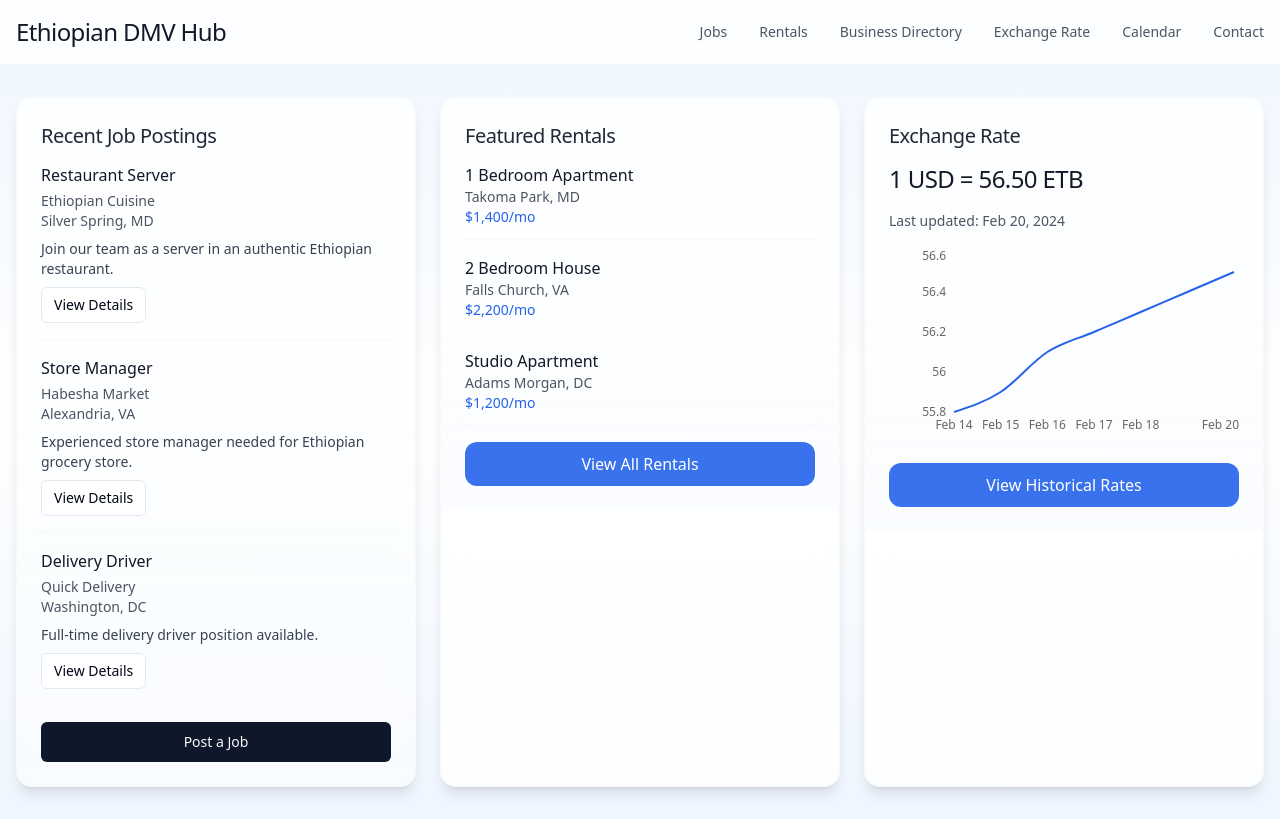
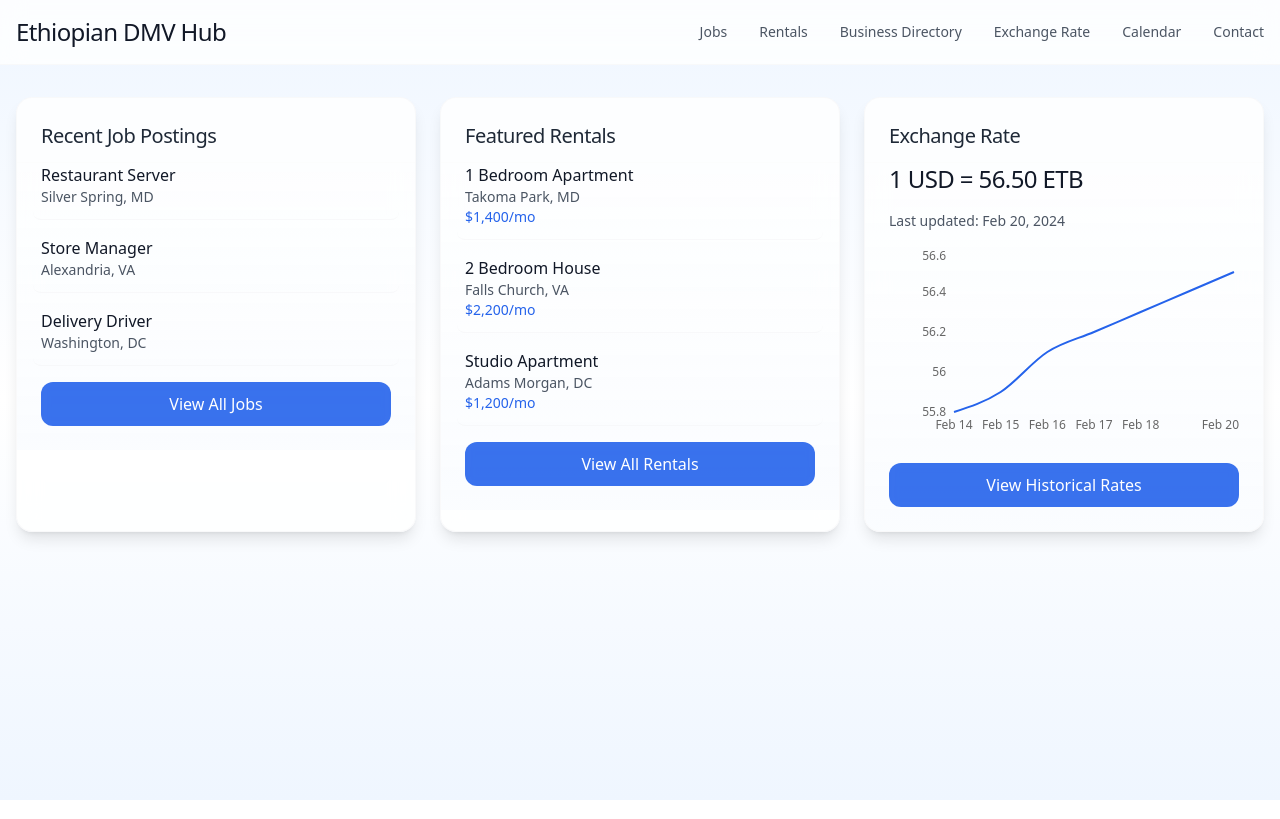
Before and after one commit to beka10f/ethioconnect-hub, a React (Vite) app: page / in a window 1280 px wide. Built offline with nearby package versions, Linux system fonts and the light colour scheme.

Commit message:
Reverted to edit f661390d-57f3-4d40-b1f6-7bcf73f80ee7: "Remove Business Directory and Calendar
This commit removes the Business Directory and Calendar components from the project as requested.
[skip gpt_engineer]"

```diff
--- a/src/components/JobPostingForm.tsx
+++ /dev/null
@@ -1,135 +0,0 @@
-import { zodResolver } from "@hookform/resolvers/zod";
-import { useForm } from "react-hook-form";
-import * as z from "zod";
-import { Button } from "./ui/button";
-import {
-  Form,
-  FormControl,
-  FormField,
-  FormItem,
-  FormLabel,
-  FormMessage,
-} from "./ui/form";
-import { Input } from "./ui/input";
-import { Textarea } from "./ui/textarea";
-
-const formSchema = z.object({
-  jobTitle: z.string().min(2, "Job title must be at least 2 characters"),
-  companyName: z.string().min(2, "Company name must be at least 2 characters"),
-  location: z.string().min(2, "Location must be at least 2 characters"),
-  description: z.string().min(10, "Description must be at least 10 characters"),
-  contactInfo: z.string().email("Invalid email address"),
-});
-
-interface JobPostingFormProps {
-  onSubmit: (data: z.infer<typeof formSchema>) => void;
-  onCancel: () => void;
-}
-
-const JobPostingForm = ({ onSubmit, onCancel }: JobPostingFormProps) => {
-  const form = useForm<z.infer<typeof formSchema>>({
-    resolver: zodResolver(formSchema),
-    defaultValues: {
-      jobTitle: "",
-      companyName: "",
-      location: "",
-      description: "",
-      contactInfo: "",
-    },
-  });
-
-  return (
-    <Form {...form}>
-      <form onSubmit={form.handleSubmit(onSubmit)} className="space-y-4">
-        <FormField
-          control={form.control}
-          name="jobTitle"
-          render={({ field }) => (
-            <FormItem>
-              <FormLabel>Job Title</FormLabel>
-              <FormControl>
-                <Input placeholder="e.g. Restaurant Server" {...field} />
-              </FormControl>
-              <FormMessage />
-            </FormItem>
-          )}
-        />
-
-        <FormField
-          control={form.control}
-          name="companyName"
-          render={({ field }) => (
-            <FormItem>
-              <FormLabel>Company Name</FormLabel>
-              <FormControl>
-                <Input placeholder="e.g. Ethiopian Cuisine" {...field} />
-              </FormControl>
-              <FormMessage />
-            </FormItem>
-          )}
-        />
-
-        <FormField
-          control={form.control}
-          name="location"
-          render={({ field }) => (
-            <FormItem>
-              <FormLabel>Location</FormLabel>
-              <FormControl>
-                <Input placeholder="e.g. Silver Spring, MD" {...field} />
-              </FormControl>
-              <FormMessage />
-            </FormItem>
-          )}
-        />
-
-        <FormField
-          control={form.control}
-          name="description"
-          render={({ field }) => (
-            <FormItem>
-              <FormLabel>Job Description</FormLabel>
-              <FormControl>
-                <Textarea
-                  placeholder="Describe the job responsibilities and requirements..."
-                  className="min-h-[100px]"
-                  {...field}
-                />
-              </FormControl>
-              <FormMessage />
-            </FormItem>
-          )}
-        />
-
-        <FormField
-          control={form.control}
-          name="contactInfo"
-          render={({ field }) => (
-            <FormItem>
-              <FormLabel>Contact Email</FormLabel>
-              <FormControl>
-                <Input
-                  type="email"
-                  placeholder="your@email.com"
-                  {...field}
-                />
-              </FormControl>
-              <FormMessage />
-            </FormItem>
-          )}
-        />
-
-        <div className="flex gap-2">
-          <Button type="submit" className="flex-1">
-            Submit Job Posting
-          </Button>
-          <Button type="button" variant="outline" onClick={onCancel}>
-            Cancel
-          </Button>
-        </div>
-      </form>
-    </Form>
-  );
-};
-
-export default JobPostingForm;
--- a/src/components/JobsPortal.tsx
+++ b/src/components/JobsPortal.tsx
@@ -1,83 +1,24 @@
-import { useState } from "react";
 import Portal from "./Portal";
-import { Button } from "./ui/button";
-import JobPostingForm from "./JobPostingForm";
-import { toast } from "sonner";
 
 const JobsPortal = () => {
-  const [showPostingForm, setShowPostingForm] = useState(false);
   const recentJobs = [
-    {
-      id: 1,
-      title: "Restaurant Server",
-      company: "Ethiopian Cuisine",
-      location: "Silver Spring, MD",
-      description: "Join our team as a server in an authentic Ethiopian restaurant.",
-      date: "2024-02-20"
-    },
-    {
-      id: 2,
-      title: "Store Manager",
-      company: "Habesha Market",
-      location: "Alexandria, VA",
-      description: "Experienced store manager needed for Ethiopian grocery store.",
-      date: "2024-02-19"
-    },
-    {
-      id: 3,
-      title: "Delivery Driver",
-      company: "Quick Delivery",
-      location: "Washington, DC",
-      description: "Full-time delivery driver position available.",
-      date: "2024-02-18"
-    },
+    { title: "Restaurant Server", location: "Silver Spring, MD", date: "2024-02-20" },
+    { title: "Store Manager", location: "Alexandria, VA", date: "2024-02-19" },
+    { title: "Delivery Driver", location: "Washington, DC", date: "2024-02-18" },
   ];
-
-  const handleJobSubmit = (formData: any) => {
-    // In a real app, this would send the data to a backend
-    console.log("Job posting submitted:", formData);
-    toast.success("Job posting submitted for review!");
-    setShowPostingForm(false);
-  };
 
   return (
     <Portal title="Recent Job Postings">
       <div className="space-y-4">
-        {!showPostingForm ? (
-          <>
-            {recentJobs.map((job) => (
-              <div
-                key={job.id}
-                className="group border-b border-gray-100/50 last:border-0 pb-4 hover:bg-blue-50/50 rounded-lg transition-colors duration-200 -mx-2 px-2"
-              >
-                <h3 className="font-medium text-gray-900 group-hover:text-blue-600 transition-colors">
-                  {job.title}
-                </h3>
-                <p className="text-sm text-gray-600 mt-1">{job.company}</p>
-                <p className="text-sm text-gray-600">{job.location}</p>
-                <p className="text-sm text-gray-700 mt-2">{job.description}</p>
-                <Button
-                  variant="outline"
-                  size="sm"
-                  className="mt-2"
-                >
-                  View Details
-                </Button>
-              </div>
-            ))}
-            <Button
-              className="w-full mt-4"
-              onClick={() => setShowPostingForm(true)}
-            >
-              Post a Job
-            </Button>
-          </>
-        ) : (
-          <JobPostingForm
-            onSubmit={handleJobSubmit}
-            onCancel={() => setShowPostingForm(false)}
-          />
-        )}
+        {recentJobs.map((job, index) => (
+          <div key={index} className="group border-b border-gray-100/50 last:border-0 pb-3 hover:bg-blue-50/50 rounded-lg transition-colors duration-200 -mx-2 px-2">
+            <h3 className="font-medium text-gray-900 group-hover:text-blue-600 transition-colors">{job.title}</h3>
+            <p className="text-sm text-gray-600">{job.location}</p>
+          </div>
+        ))}
+        <button className="w-full mt-4 bg-blue-600/90 backdrop-blur-sm text-white py-2.5 rounded-xl hover:bg-blue-700 transition-colors duration-200">
+          View All Jobs
+        </button>
       </div>
     </Portal>
   );
```
